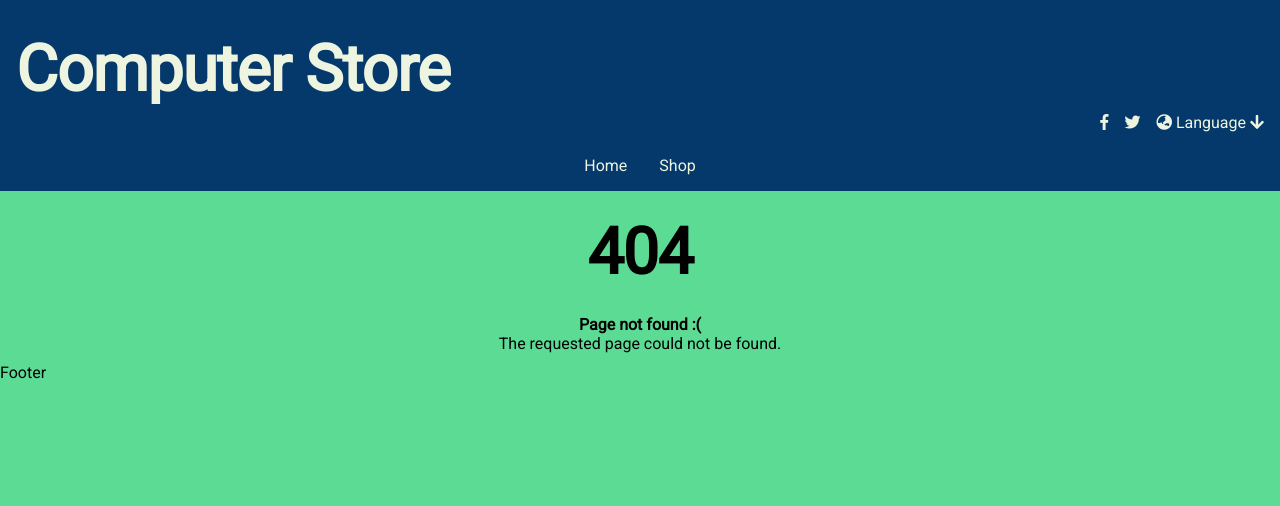
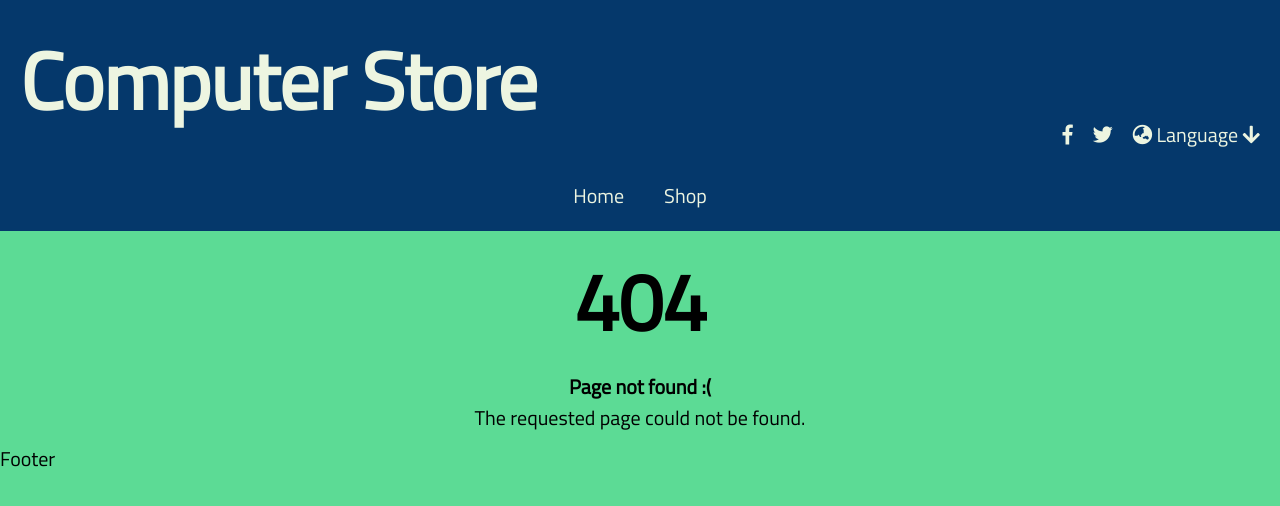
Before and after one commit to emoalb/computer-store, a Jekyll site: the page built from 404.html, in a window 1280 px wide. Shown: the top 506 px of the page. Built offline with Jekyll 4.4.1, drawn with Linux system fonts in a browser that asks for light colours; nearby versions of some CDN libraries.

```diff
--- a/_config.yml
+++ b/_config.yml
@@ -39,3 +39,4 @@
   - node_modules
   - gulpfile.js
   - package-lock.json
+  - readme.md
--- a/_includes/top-nav.html
+++ b/_includes/top-nav.html
@@ -5,6 +5,11 @@
     <ul id="top-nav-right">
         <li><i class="fab fa-facebook-f"></i></li>
         <li><i class="fab fa-twitter"></i></li>
-        <li><i class="fas fa-globe-asia"></i> Language <i class="fas fa-arrow-down"></i></li>
+        <li id="language-dropdown"><i class="fas fa-globe-asia"></i> Language <i class="fas fa-arrow-down"></i>
+            <ul id="language-dropdown-content">
+                <li>Bulgarian</li>
+                <li>English</li>
+            </ul>
+        </li>
     </ul>
 </nav>
--- a/css/style.css
+++ b/css/style.css
@@ -1,4 +1,4 @@
-@import url("https://fonts.googleapis.com/css?family=Roboto&display=swap");
+@import url("https://fonts.googleapis.com/css?family=Titillium+Web&display=swap");
 @import url("https://use.fontawesome.com/releases/v5.4.2/css/all.css");
 
 header nav {
@@ -26,7 +26,7 @@
   margin: 0 0.5rem 0 0.5rem;
 }
 
-header nav ul li :hover {
+header nav ul li:hover {
   cursor: pointer;
 }
 
@@ -41,7 +41,7 @@
 }
 
 #bottom-nav ul {
-  margin: 0.5rem auto  0.5rem auto;
+  margin: 0.5rem auto 0.5rem auto;
 }
 
 #bottom-nav ul li {
@@ -64,6 +64,24 @@
 #bottom-nav ul li:hover a {
   color: #05386B;
 }
+
+#language-dropdown-content {
+  display: none;
+  position: absolute;
+  background-color: #05386B;
+  -webkit-box-shadow: 0px 8px 16px 0px rgba(0, 0, 0, 0.2);
+  box-shadow: 0px 8px 16px 0px rgba(0, 0, 0, 0.2);
+  z-index: 1;
+}
+
+#language-dropdown {
+  position: relative;
+  display: inline-block;
+}
+
+#language-dropdown:hover > #language-dropdown-content {
+  display: block;
+}
 * {
   margin: 0;
   padding: 0;
@@ -83,6 +101,10 @@
   color: #EDF5E1;
 }
 @media all and (max-width: 600px) {
+  html {
+    font-size: 16px;
+  }
+
   #top-nav ul li:nth-child(3) {
     font-size: 0;
   }
@@ -93,7 +115,7 @@
 }
 
 html {
-  font: 16px "Roboto", cursive;
+  font: 20px "Titillium Web", cursive;
   background: #5CDB95;
 }
 
--- a/scss/navigation.scss
+++ b/scss/navigation.scss
@@ -12,7 +12,8 @@
 
       li {
         margin: 0 0.5rem 0 0.5rem;
-        :hover{
+
+        &:hover {
           cursor: pointer;
         }
 
@@ -35,20 +36,45 @@
 
 #bottom-nav {
   ul {
-    margin: 0.5rem auto  0.5rem auto;
-    li{
+    margin: 0.5rem auto 0.5rem auto;
+
+    li {
       padding: 0.5rem;
       border-radius: 0.1rem;
       transition: transform 0.5s;
-    }
-    li:hover{
+
+      &:hover {
         background-color: $nav-hover-link;
         color: #05386B;
         cursor: pointer;
         transform: scale(1.5);
-      a{
+
+        a {
           color: $nav-background-color
         }
       }
     }
+
+
   }
+}
+
+#language-dropdown-content {
+  display: none;
+  position: absolute;
+  background-color: $nav-background-color;
+  box-shadow: 0px 8px 16px 0px rgba(0, 0, 0, 0.2);
+  z-index: 1;
+}
+
+#language-dropdown {
+  position: relative;
+  display: inline-block;
+
+  &:hover {
+
+    & > #language-dropdown-content {
+      display: block;
+    }
+  }
+}
--- a/scss/responsive.scss
+++ b/scss/responsive.scss
@@ -1,6 +1,10 @@
+@import "variables";
+@media all and (max-width: 600px){
+html {
+  font-size: $font-size-medium;
+}
+  #top-nav {
 
-@media all and (max-width: 600px){
-#top-nav {
   ul
   {
   li:nth-child(3){
--- a/scss/style.scss
+++ b/scss/style.scss
@@ -1,2 +1,2 @@
-@import url('https://fonts.googleapis.com/css?family=Roboto&display=swap');
+@import url('https://fonts.googleapis.com/css?family=Titillium+Web&display=swap');
 @import url('https://use.fontawesome.com/releases/v5.4.2/css/all.css');
--- a/scss/typgraphy.scss
+++ b/scss/typgraphy.scss
@@ -2,7 +2,7 @@
 @import "variables";
 
 html {
-  font: $font-size 'Roboto', cursive;
+  font: $font-size  'Titillium Web', cursive;
   background: #5CDB95;
 
 }
--- a/scss/variables.scss
+++ b/scss/variables.scss
@@ -1,5 +1,5 @@
-$font-size: 16px;
-
+$font-size: 20px;
+$font-size-medium: 16px;
 $nav-text-color: #EDF5E1;
 $nav-background-color: #05386B;
 $nav-hover-link:  #379683;
```
Lines whose indentation alone changed are shown as unchanged.
